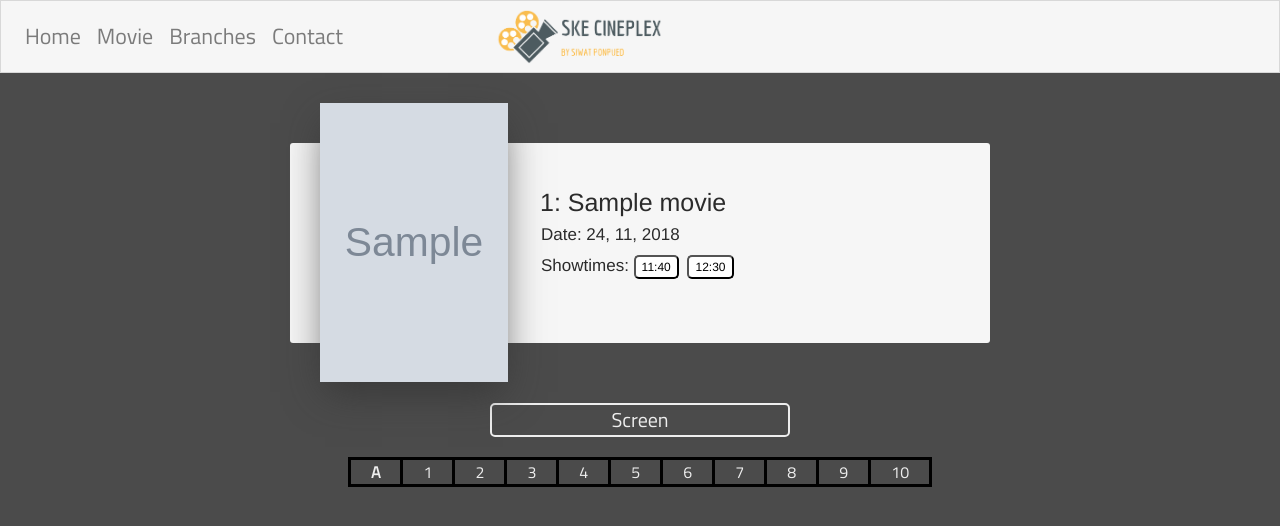
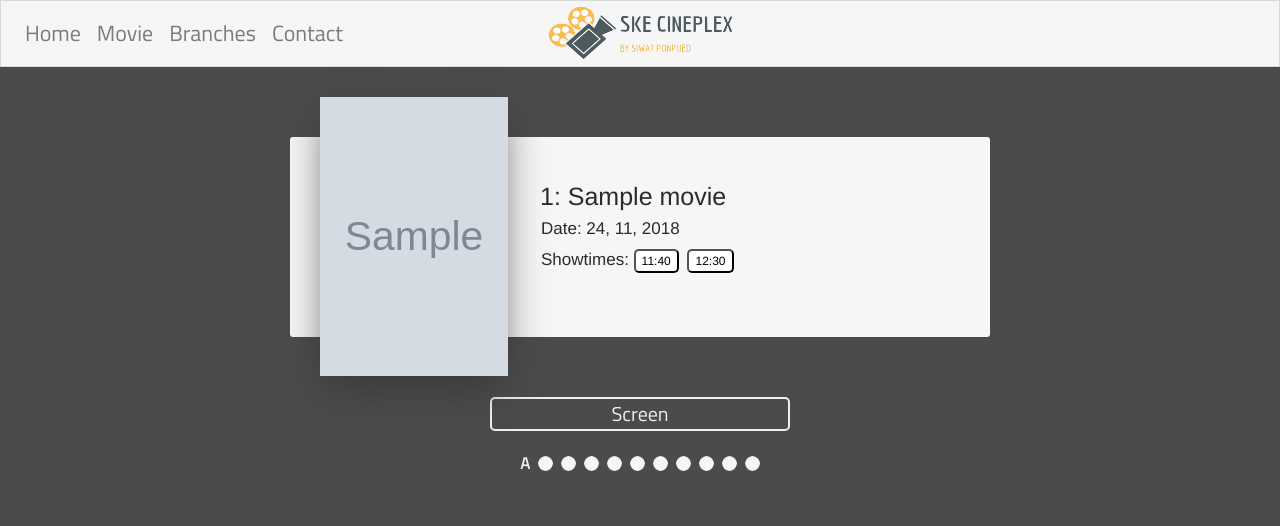
Before and after one commit to KornSiwat/ske_cineplex, a Django app: page /booking/1 in a window 1280 px wide. Shown: the top 526 px of the page. Run offline with Django 3.2, Linux system fonts and the light colour scheme; tables that the repository leaves empty hold one stand-in row (values such as "Sample post"); grey boxes marked "Sample" are stand-in pictures; some libraries are stand-ins or nearby versions.

Commit message:
seat selection interface

```diff
--- a/mysite/webapp/models.py
+++ b/mysite/webapp/models.py
@@ -29,8 +29,8 @@ class Theater(models.Model):
     theater_id = models.CharField(max_length=10)
     movie = models.ForeignKey(Movie,on_delete=models.CASCADE)
     rows = models.PositiveIntegerField(default=9)
-    seats = models.PositiveIntegerField(default=9)
-    booked_seat = models.TextField(max_length=999, null=True)
+    seats = models.PositiveIntegerField(default=20)
+    booked_seat = models.TextField(max_length=999, null=True,blank=True)
 
     def __str__(self):
         return f'{self.theater_id} showing: {self.movie}'
--- a/mysite/webapp/static/css/main.css
+++ b/mysite/webapp/static/css/main.css
@@ -17,15 +17,18 @@ h3 {
 }
 
 .logo {
-    display: flex !important;
-    justify-content: center !important;
-    margin: 0;
+    position: absolute;
+    top: 4px;
+    left: 50%;
+    right: 50%;
+    margin-left: -95px;
     width: 190px;
     height: 55px;
 }
 
 .add-mar {
-    margin-top: 7px;
+    margin-top: 4px;
+    margin-bottom: 4px;
 }
 
 .center {
@@ -197,19 +200,6 @@ h3 {
     margin: 20px auto;
 }
 
-.seats {
-    margin: 0 auto;
-}
-
-th,td {
-    padding: 0 20px;
-}
-
-table, th, td {
-    border: black solid;
-    border-collapse: collapse;
-}
-
 .frame {
     margin: -149px auto 15px auto;
     width: 238px;
@@ -284,3 +274,22 @@ table, th, td {
 .showtime-button:hover {
     transform: scale(1.02);
 }
+
+.seats {
+    margin: 0 auto;
+}
+
+th,td {
+    padding: 0 4px;
+}
+
+/* table, th, td {
+    border: black solid;
+    border-collapse: collapse;
+} */
+
+.seat-icon {
+    width: 15px;
+    height: 15px;
+    border-radius: 8px;
+}
--- a/mysite/webapp/templates/webapp/booking.html
+++ b/mysite/webapp/templates/webapp/booking.html
@@ -19,8 +19,17 @@
         {% for row_name in rows %}
         <tr>
             <th>{{row_name}}</th>
-            {% for seat_num in seats %}
-                <td>{{seat_num}}</td>
+            {% load staticfiles %}
+            {% for seat_row in seats_list %}
+                {% for seat_id in seat_row %}
+                    {% if row_name in seat_id %}
+                        {% if 'booked' in seat_id %}
+                            <td><img class='seat-icon' src="{% static 'img/booked.png' %}"></td>
+                        {% else %}
+                            <td><img class='seat-icon' id='{seat_id}'src="{% static 'img/free.png' %}"></td>
+                        {% endif %}
+                    {% endif %}
+                {% endfor %}
             {% endfor %}
         </tr>
         {% endfor %}
--- a/mysite/webapp/views.py
+++ b/mysite/webapp/views.py
@@ -9,17 +9,23 @@ def default(request):
 
 def home(request):
     theater_lists = Theater.objects.all()
-    return render(request, 'webapp/index.html', {'theater_lists' : theater_lists, 'route' : 'Now Showing',
+    return render(request, 'webapp/index.html',
+            {'theater_lists' : theater_lists,
+            'route' : 'Now Showing',
     })
 
 def movie(request):
     movie_lists = Movie.objects.all().order_by('name')
-    return render(request, 'webapp/movie.html', {'movie_lists' : movie_lists, 'route' : 'Movies',
+    return render(request, 'webapp/movie.html',
+            {'movie_lists' : movie_lists,
+            'route' : 'Movies',
     })
 
 def movie_info(request, id):
     movie = Movie.objects.get(id=id)
-    return render(request, 'webapp/movie_info.html', { 'movie' : movie , 'route' : 'Movie Info'
+    return render(request, 'webapp/movie_info.html',
+            { 'movie' : movie ,
+            'route' : 'Movie Info',
     })
 
 def booking(request, id):
@@ -32,7 +38,15 @@ def booking(request, id):
     year = datetime.now().year
     today = f'{day}, {month}, {year}'
     showtimes = ['11:40','12:30']
-    selected = ['G5','B3','F7']
+    booked = ['G5','B3','F7']
+    seats_list = []
+    for i,row in enumerate(rows):
+        seats_list.append([])
+        for seat_no in range(1,theater.seats+1):
+            if f'{row}{seat_no}' in booked:
+                seats_list[i].append(f'{row}booked')
+            else:
+                seats_list[i].append(f'{row}{seat_no}')
 
     return render(request, 'webapp/booking.html',
             {   'theater' : theater ,
@@ -41,7 +55,7 @@ def booking(request, id):
                 'seats' : range(1,theater.seats+1),
                 'today' : today,
                 'showtimes' : showtimes,
-                'selected' : selected,
+                'seats_list' : seats_list,
             })
 
 def branches(request):
```
Also changed, not shown: mysite/webapp/migrations/0014_auto_20181129_2051.py (added), mysite/webapp/migrations/0015_auto_20181129_2052.py (added), 1 other file.
